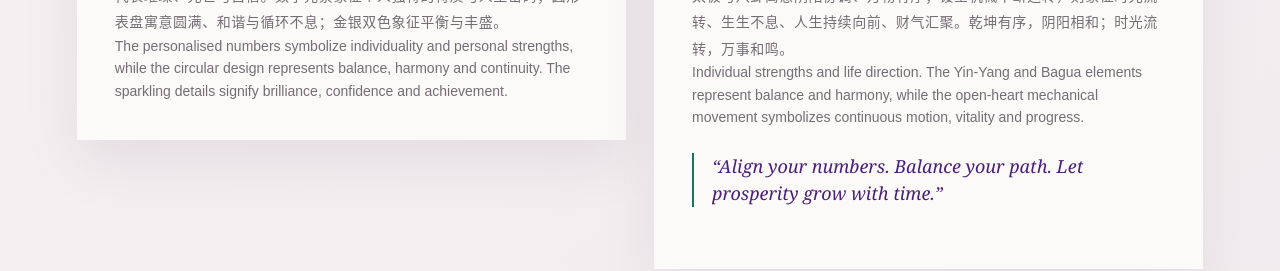
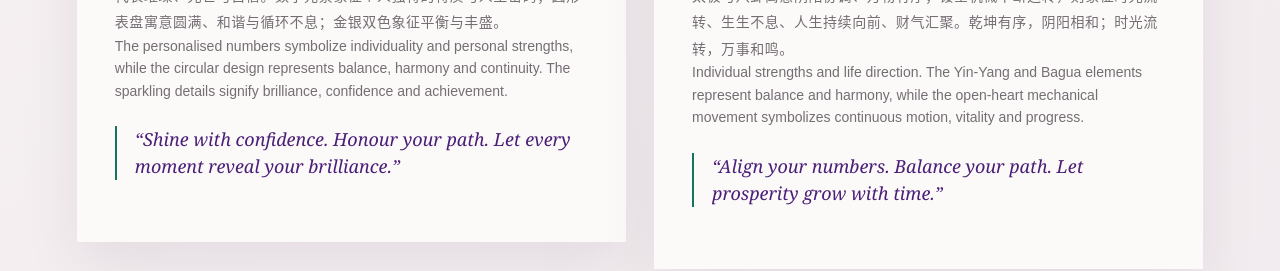
Before and after one commit to yukytay/code9-website, a Next.js app: page /products in a window 1280 px wide. Shown: the part 8780-9051 px from the top of the page. Built offline with nearby package versions, Linux system fonts and the light colour scheme.

Commit message:
Add DW001 watch tagline

```diff
--- a/app/products/page.tsx
+++ b/app/products/page.tsx
@@ -10,7 +10,7 @@ const bracelets = [
 ];
 
 const watches = [
-  { sku:"DW001", id:"eclat-28-watch", zhTitle:"璀光 28", title:"Éclat 28", size:"28 mm", zh:"代表璀璨、光芒与自信。数字元素象征个人独特的特质与人生密码；圆形表盘寓意圆满、和谐与循环不息；金银双色象征平衡与丰盛。", desc:"The personalised numbers symbolize individuality and personal strengths, while the circular design represents balance, harmony and continuity. The sparkling details signify brilliance, confidence and achievement.", images:["/products/watches/dw001-eclat-28-final-01.jpeg","/products/watches/dw001-eclat-28-final-02.jpeg"] },
+  { sku:"DW001", id:"eclat-28-watch", zhTitle:"璀光 28", title:"Éclat 28", size:"28 mm", zh:"代表璀璨、光芒与自信。数字元素象征个人独特的特质与人生密码；圆形表盘寓意圆满、和谐与循环不息；金银双色象征平衡与丰盛。", desc:"The personalised numbers symbolize individuality and personal strengths, while the circular design represents balance, harmony and continuity. The sparkling details signify brilliance, confidence and achievement.", blessing:"Shine with confidence. Honour your path. Let every moment reveal your brilliance.", images:["/products/watches/dw001-eclat-28-final-01.jpeg","/products/watches/dw001-eclat-28-final-02.jpeg"] },
   { sku:"DW002", id:"celestial-harmony-dw002-watch", zhTitle:"乾坤有序", title:"Celestial Harmony", size:"38 mm", zh:"太极与八卦寓意阴阳协调、万物有序；镂空机械不断运转，则象征时光流转、生生不息、人生持续向前、财气汇聚。乾坤有序，阴阳相和；时光流转，万事和鸣。", desc:"Individual strengths and life direction. The Yin-Yang and Bagua elements represent balance and harmony, while the open-heart mechanical movement symbolizes continuous motion, vitality and progress.", blessing:"Align your numbers. Balance your path. Let prosperity grow with time.", images:["/products/watches/dw002-celestial-harmony-final-01.png","/products/watches/dw002-celestial-harmony-final-02.png"] },
   { sku:"DW003", id:"celestial-harmony-dw003-watch", zhTitle:"乾坤有序", title:"Celestial Harmony", size:"38 mm", zh:"太极与八卦寓意阴阳协调、万物有序；镂空机械不断运转，则象征时光流转、生生不息、人生持续向前、财气汇聚。乾坤有序，阴阳相和；时光流转，万事和鸣。", desc:"Individual strengths and life direction. The Yin-Yang and Bagua elements represent balance and harmony, while the open-heart mechanical movement symbolizes continuous motion, vitality and progress.", blessing:"Align your numbers. Balance your path. Let prosperity grow with time.", images:["/products/watches/dw003-celestial-harmony-final-01.png","/products/watches/dw003-celestial-harmony-final-02.png"] },
   { sku:"DW004", id:"harmony-of-time-watch", zhTitle:"数悦时光", title:"Harmony of Time", size:"36 mm", zh:"寓意数字平衡、阴阳协调、生活顺遂；璀璨表圈象征光芒、圆满与财富循环，亦代表丰盛、成就与财气生辉。提升财运、汇聚财富机遇、贵人相助、事业增长、聚财守财。", desc:"A symbolic timepiece inspired by wealth, balance and continuous growth. Enhanced wealth opportunities, steady financial growth, successful career development and lasting prosperity.", blessing:"Balance your path. Seize opportunities. Let prosperity grow with time.", images:["/products/watches/dw004-harmony-of-time-temporary.jpeg"] },
```
